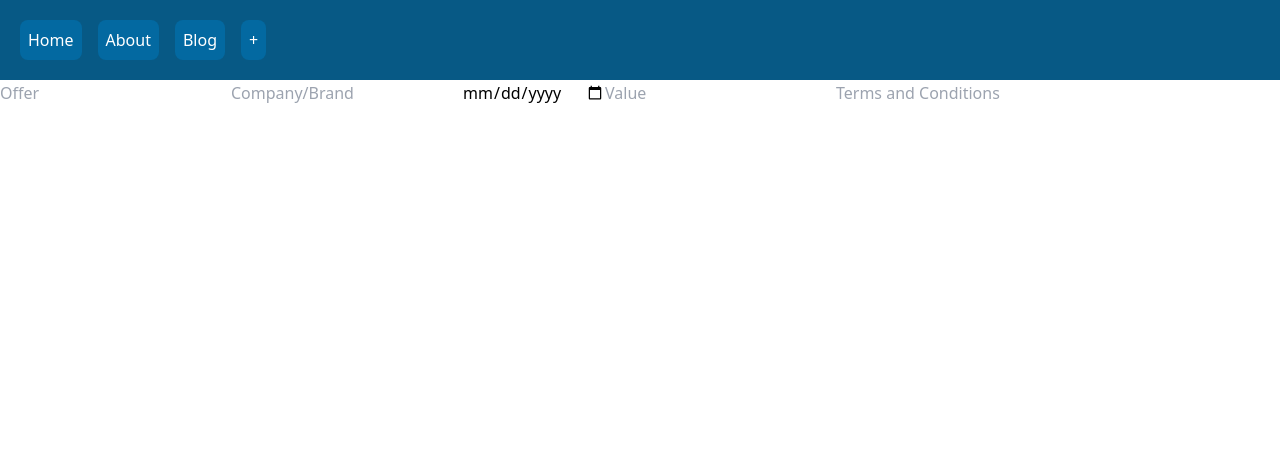
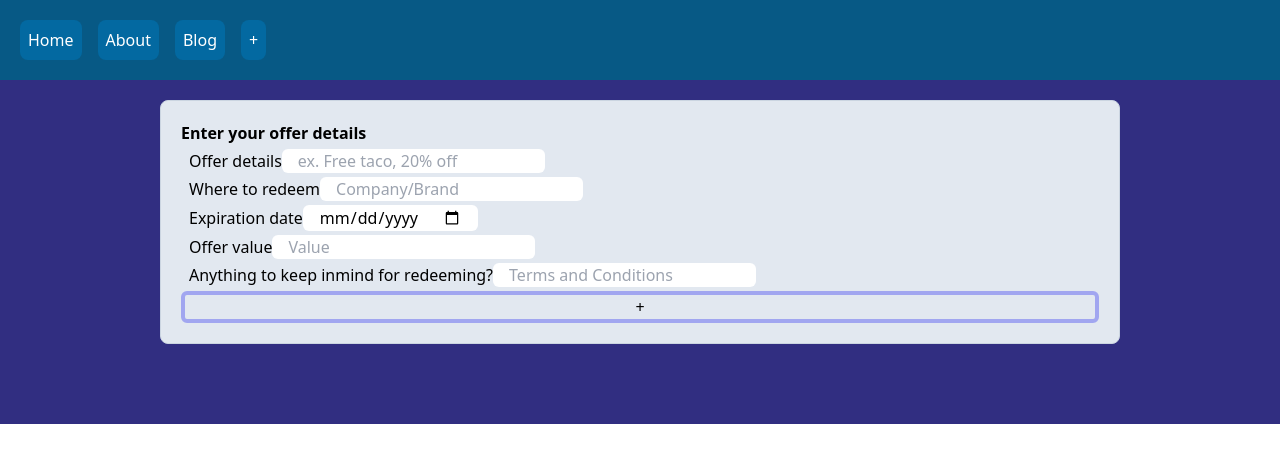
Before and after one commit to Alihasadd/Coupon-site, a React (Create React App) app: page /addform in a window 1280 px wide. Shown: the top 462 px of the page. Built offline with nearby package versions, Linux system fonts and the light colour scheme.

Commit message:
Added to the input form

```diff
--- /dev/null
+++ b/src/data/Modal.js
@@ -0,0 +1,40 @@
+import React, { useState } from 'react';
+
+export default funtion Modal(){
+
+    const [modal, setModal] = useState(false);
+
+    const toggleModal = () => {
+        setModal(!modal);
+    };
+
+    if(modal) {
+        document.body.classList.add('active-modal')
+    } else {
+        document.body.classList.remove('active-modal')
+    }
+
+    return(
+        <div className="bg-blend-lighten hover:bg-blend-darken">
+        <button
+        onClick={toggleModal}
+        className ="/addform">
+            Open
+        </button>
+
+
+        <div className="modal">
+            <div className="overlay"></div>
+            <div className="modal-content">
+            <h2>Hello Modal</h2>
+            <p>Add your coupon here</p>
+
+            <button
+            className="close-modal"
+            onClick={toggleModal}>
+            X</button>
+            </div>
+        </div>
+        </div>
+    );
+}
--- a/src/subpages/addform.jsx
+++ b/src/subpages/addform.jsx
@@ -4,14 +4,31 @@ import About from '../data/Addform'
 function Addform() {
   return (
 
-       <div>
-      <form>
-        <input className="Offer" type="text" placeholder="Offer" />
-        <input className="Company/Brand" type="text" placeholder="Company/Brand" />
-        <input className="Expiration Date" type="date" />
-        <input className="Value" type="number" placeholder="Value" />
-        <input className="Terms and conditions" type="text" placeholder="Terms and Conditions" />
+       <div className="grid-cols-1  bg-indigo-900 pt-4 p-20 ">
 
+      <form className="border-slate-300 border bg-slate-200 p-5 ml-20 mr-20 mt-1  rounded-lg inline-block align-middle flex flex-col space-y-1 font-sans">
+        <h1 className="font-sans font-extrabold">Enter your offer details</h1>
+        <div className="px-2">Offer details
+          <input className="Offer rounded-md font-sans px-4" type="text" placeholder="ex. Free taco, 20% off" />
+        </div>
+
+        <div className="px-2">Where to redeem
+          <input className="Company/Brand rounded-md px-4" type="text" placeholder="Company/Brand" />
+        </div>
+
+        <div className="px-2">Expiration date
+          <input className="Expiration Date rounded-md px-4" type="date" />
+        </div>
+
+        <div className="px-2">Offer value
+          <input className="Value rounded-md px-4" type="number" placeholder="Value" data-type="currency" />
+        </div>
+
+        <div className="px-2">Anything to keep inmind for redeeming?
+          <input className="Terms and conditions rounded-md px-4" type="text" placeholder="Terms and Conditions" />
+        </div>
+
+        <button className="border-4 border-indigo-500/50 hover:border-indigo-700 hover:bg-indigo-700 hover:text-white hover:font-extrabold rounded-md px-2">+</button>
 
       </form>
     </div>
```
